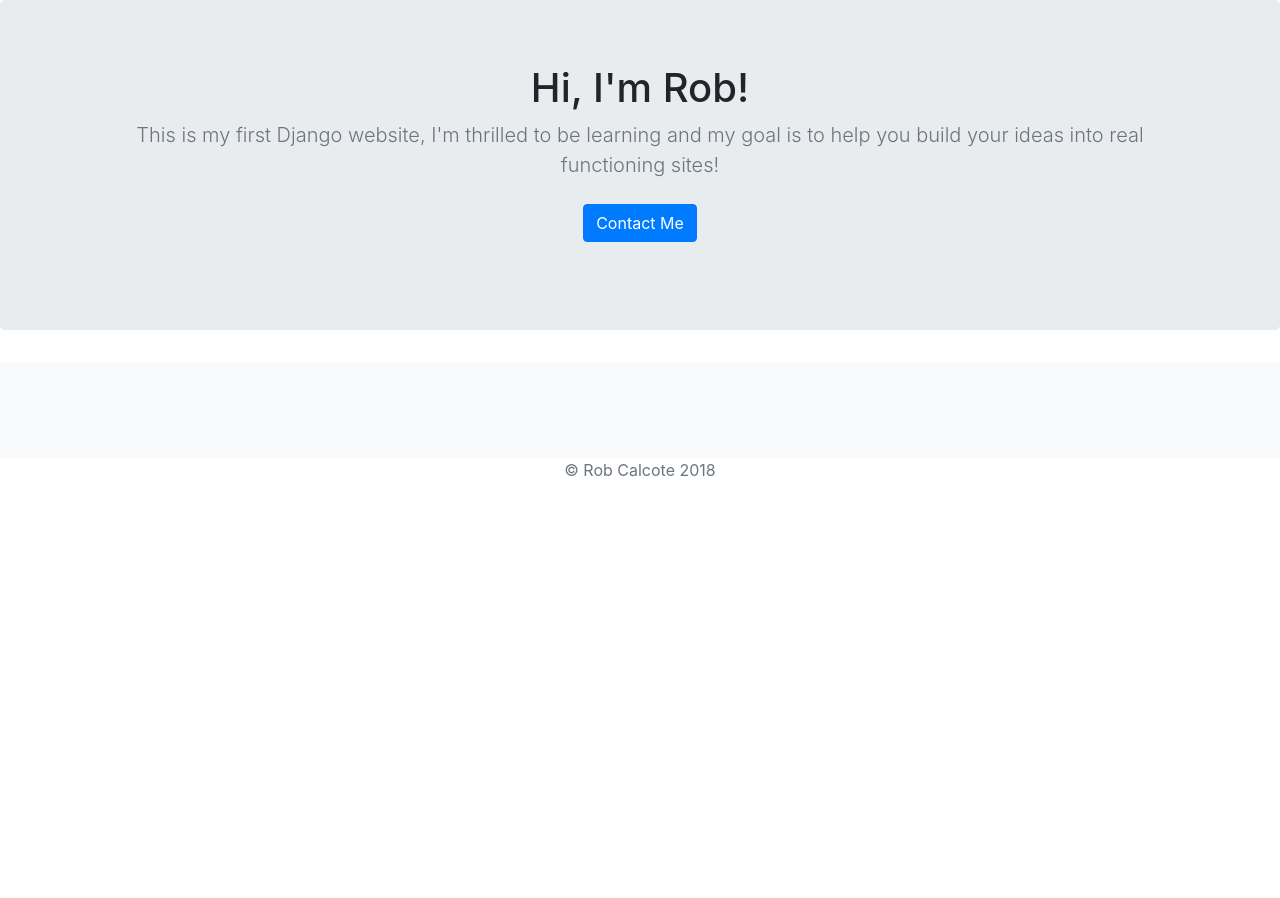
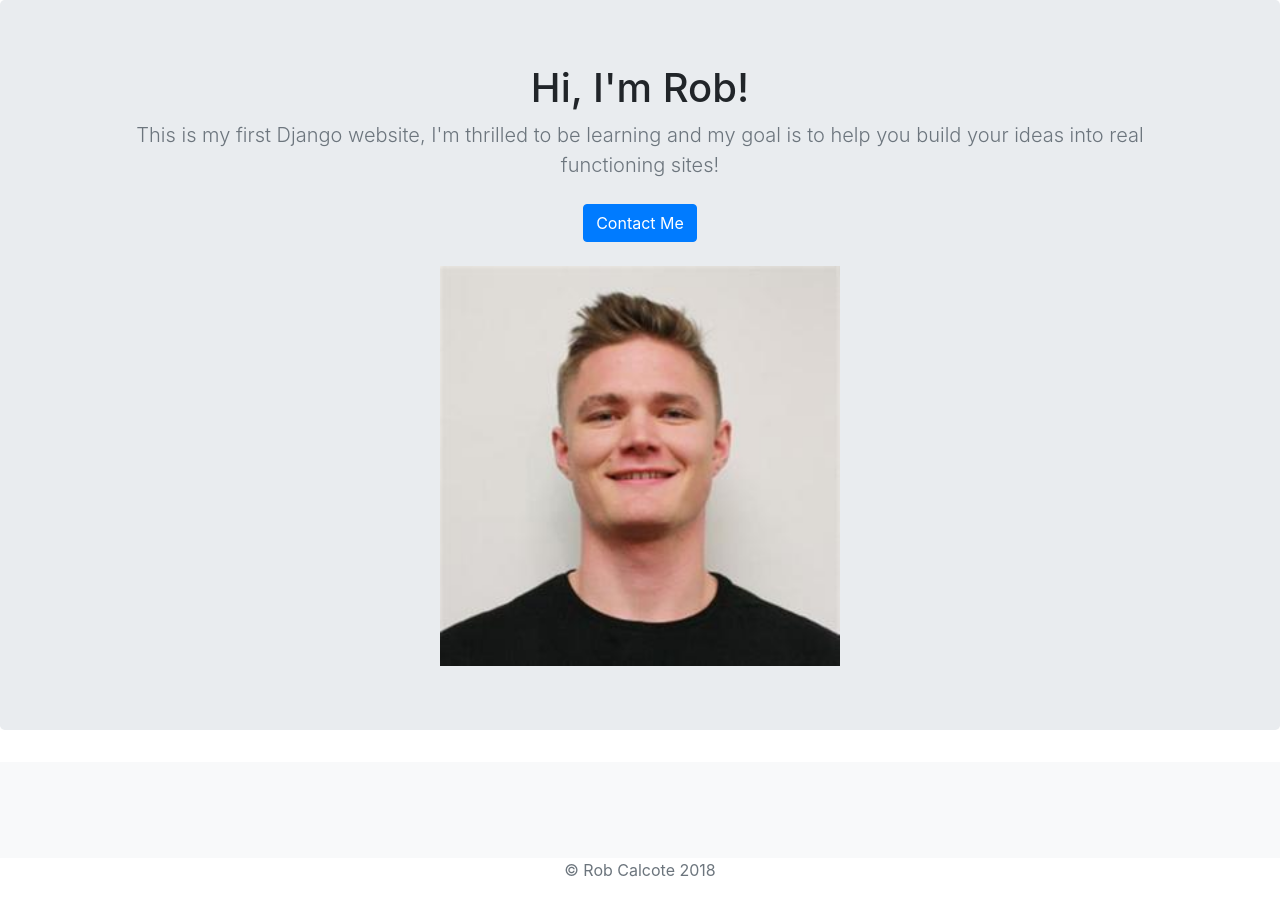
Before and after one commit to robcalcote/personalPortfolio, a Django app: page / in a window 1280 px wide. Shown: the part 56-954 px from the top of the page. Before the commit the page ends 533 px from the top, so only its background shows below. Run offline with Django 3.2, Linux system fonts and the light colour scheme; data that the repository does not hold is empty; some libraries are stand-ins or nearby versions.

Commit message:
added the static file RobPhoto.jpg to the main page and changed height to 400

```diff
--- a/jobs/templates/jobs/home.html
+++ b/jobs/templates/jobs/home.html
@@ -50,6 +50,7 @@
           <p>
             <a href="mailto:rcalcote.diamond@gmail.com" class="btn btn-primary my-2">Contact Me</a>
           </p>
+          <img src="{% static 'RobPhoto.jpg' %}" height="400" />
         </div>
       </section>
 
```
